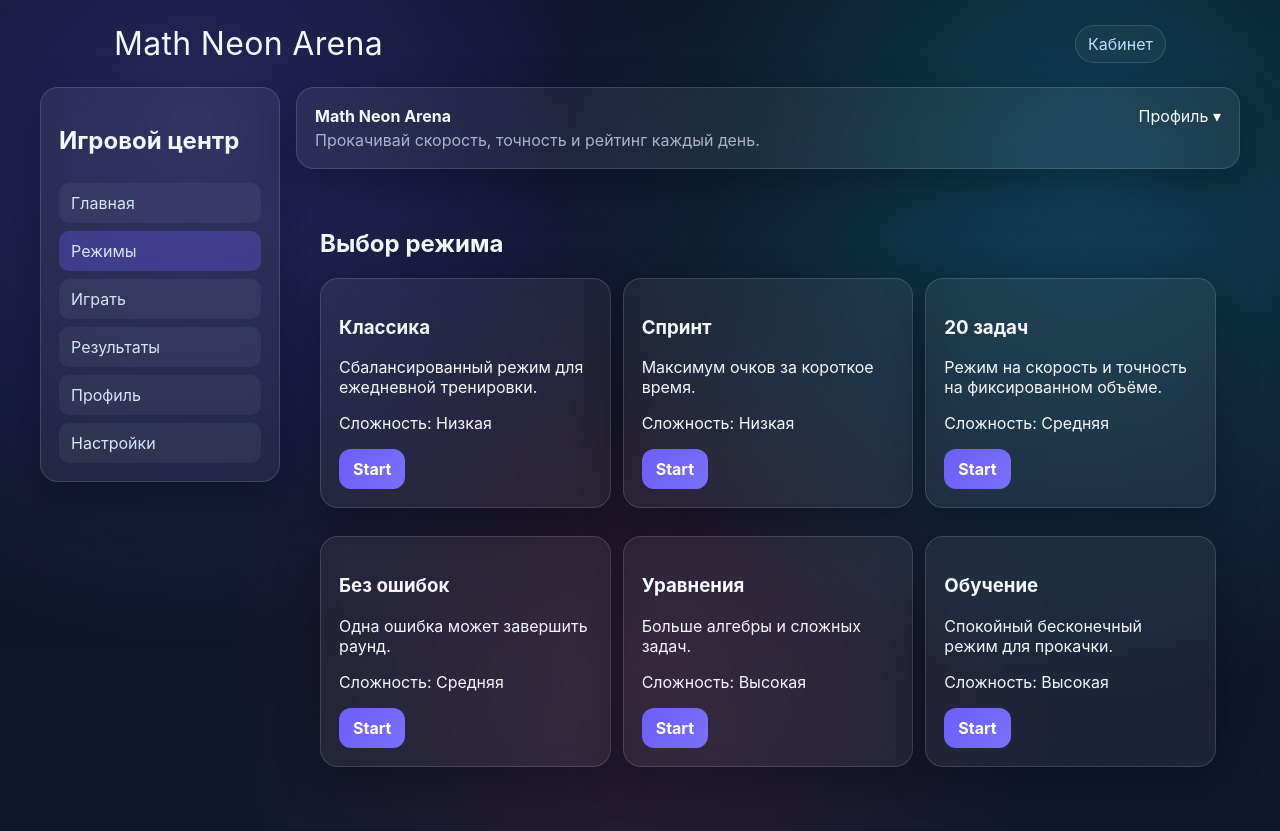
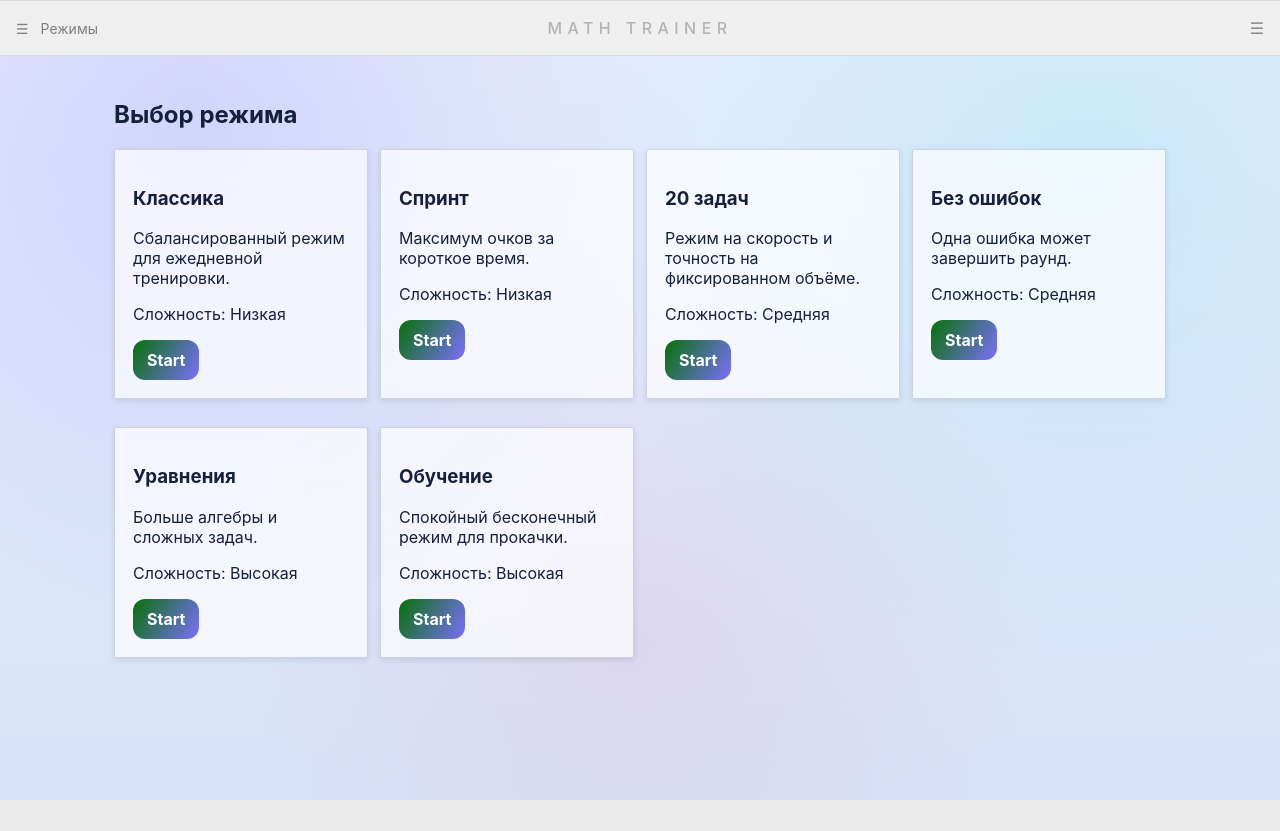
Before and after one commit to pornosirota-prog/math_game, a React (Vite) app in the folder frontend/: page /modes in a window 1280 px wide. After the commit the page ends 800 px from the top, so only its background shows below. Built offline with nearby package versions, Linux system fonts and the light colour scheme; sample sign-in values are in the browser's storage.

Commit message:
Restyle UI to match Math Trainer screenshots

```diff
--- a/frontend/src/App.tsx
+++ b/frontend/src/App.tsx
@@ -34,7 +34,7 @@ const PublicHeader = () => {
   return (
     <header className="layout app-topbar">
       <NavLink className="brand-link" to={token ? '/dashboard' : '/'}>
-        <span className="brand-title">Math Neon Arena</span>
+        <span className="brand-title">MATH TRAINER</span>
       </NavLink>
       <div className="nav-links">
         {!token && <NavLink to="/login">Войти</NavLink>}
@@ -49,32 +49,25 @@ const AppShell = () => {
   const setToken = useAuthStore((s) => s.setToken);
 
   return (
-    <div className="app-shell">
-      <aside className="sidebar card">
-        <h2>Игровой центр</h2>
-        <NavLink to="/dashboard">Главная</NavLink>
+    <div className="trainer-shell">
+      <header className="trainer-toolbar">
+        <nav className="trainer-nav-left">
+          <NavLink to="/dashboard">☰</NavLink>
           <NavLink to="/modes">Режимы</NavLink>
+        </nav>
+        <strong className="trainer-toolbar-title">MATH TRAINER</strong>
+        <details className="profile-dropdown">
+          <summary>☰</summary>
+          <div className="dropdown-menu">
             <NavLink to="/game?mode=classic">Играть</NavLink>
             <NavLink to="/results">Результаты</NavLink>
             <NavLink to="/profile">Профиль</NavLink>
-        <NavLink to="/settings">Настройки</NavLink>
-      </aside>
-      <main className="shell-content">
-        <header className="card shell-header">
-          <div>
-            <strong>Math Neon Arena</strong>
-            <p>Прокачивай скорость, точность и рейтинг каждый день.</p>
-          </div>
-          <details className="profile-dropdown">
-            <summary>Профиль ▾</summary>
-            <div className="dropdown-menu">
-              <NavLink to="/profile">Профиль</NavLink>
-              <NavLink to="/dashboard">Моя статистика</NavLink>
             <NavLink to="/settings">Настройки</NavLink>
             <button type="button" onClick={() => setToken(null)}>Выйти</button>
           </div>
         </details>
       </header>
+      <main className="trainer-main">
         <Outlet />
       </main>
     </div>
--- a/frontend/src/pages/DashboardPage.tsx
+++ b/frontend/src/pages/DashboardPage.tsx
@@ -1,27 +1,37 @@
 import { Link } from 'react-router-dom';
 
 export const DashboardPage = () => (
-  <div className="layout">
-    <section className="card stats-overview-grid">
-      <div className="stat-pill"><span>Уровень</span><strong>12</strong></div>
-      <div className="stat-pill"><span>Рекорд</span><strong>4 860</strong></div>
-      <div className="stat-pill"><span>Точность</span><strong>89%</strong></div>
-      <div className="stat-pill"><span>Серия входов</span><strong>7 дней</strong></div>
+  <div className="layout trainer-dashboard">
+    <section className="trainer-grid3">
+      <article className="card trainer-panel">
+        <div className="vertical-problem">3<br />+ 3<br /><span>6</span></div>
+        <p>This question should be memorized.</p>
+        <p>Review addition table for 3:</p>
+        <div className="small-table">3 + 1 = 4<br />3 + 2 = 5<br />3 + 3 = 6<br />3 + 4 = 7<br />3 + 5 = 8</div>
+      </article>
+      <article className="card trainer-panel trainer-panel-center">
+        <div className="big-number">2<span>%</span></div>
+        <h3>PROGRESS TODAY</h3>
+      </article>
+      <article className="card trainer-panel trainer-panel-center">
+        <div className="big-number">1</div>
+        <h3>SKILL LEVEL</h3>
+        <p>ADDITION&nbsp; 1</p>
+      </article>
     </section>
 
-    <section className="card">
-      <h3>Быстрый старт</h3>
-      <div className="row">
-        <Link className="cta-link" to="/modes">Начать новую игру</Link>
-        <Link className="cta-link secondary" to="/game?mode=classic">Продолжить классику</Link>
-      </div>
+    <section className="trainer-grid2">
+      <article className="card trainer-panel trainer-panel-center">
+        <div className="big-number">16 <span>in Moscow</span></div>
+      </article>
+      <article className="card trainer-panel trainer-panel-center">
+        <div className="time-filter">All <span>Month</span> <span>Week</span></div>
+        <div className="big-number">6</div>
+      </article>
     </section>
 
-    <section className="card quick-grid">
-      <article><h3>Ежедневный челлендж</h3><p>Реши 25 примеров без ошибок (16/25).</p></article>
-      <article><h3>Последние достижения</h3><p>⚡ Быстрые пальцы, 🎯 95% точности.</p></article>
-      <article><h3>Последняя игра</h3><p>Спринт: 3 920 очков, серия x18.</p></article>
-      <article><h3>Лидерборд</h3><p>#24 за неделю, #8 среди друзей.</p></article>
+    <section className="trainer-bottom-cta">
+      <Link className="trainer-play-btn" to="/game?mode=classic">3 QUESTIONS</Link>
     </section>
   </div>
 );
--- a/frontend/src/pages/GamePage.tsx
+++ b/frontend/src/pages/GamePage.tsx
@@ -57,22 +57,14 @@ export const GamePage = () => {
   });
 
   return (
-    <div className="layout math-layout">
-      <section className="card">
-        <h2>{activeMode.title}</h2>
-        <p>{activeMode.description}</p>
-        <div className="hud-grid neon-grid">
-          <div><strong>Score:</strong> {run.score}</div>
-          <div><strong>Combo:</strong> x{run.combo}</div>
-          <div><strong>Tier:</strong> {flow.currentTier}</div>
-          <div><strong>Difficulty:</strong> {Math.round(flow.difficultyScore)}</div>
-          <div><strong>Accuracy:</strong> {percent(flow.accuracyRate)}</div>
-          {typeof run.remainingMs === 'number' && <div><strong>Time:</strong> {(run.remainingMs / 1000).toFixed(1)}s</div>}
+    <div className="layout math-layout trainer-game">
+      <section className="trainer-progress-wrap">
+        <div className="trainer-progress">
+          <div style={{ width: percent(flow.accuracyRate) }} />
         </div>
       </section>
-
       {!isFinished && task && (
-        <div className="card arena-card">
+        <div className="trainer-problem-wrap">
           <div className="prompt">{task.prompt}</div>
           <form onSubmit={onSubmit} className="answer-form">
             <input
@@ -82,10 +74,11 @@ export const GamePage = () => {
               placeholder={isPaused ? 'Игра на паузе' : 'Введите ответ и нажмите Enter'}
               disabled={isPaused}
             />
-            <button type="submit" disabled={isPaused}>Ответить</button>
+            <button type="submit" disabled={isPaused}>✓</button>
           </form>
-          <div className="feedback">{isPaused ? 'Пауза' : lastFeedback}</div>
-          <div className="row">
+          <div className="trainer-qmark">?</div>
+          <div className="feedback">{isPaused ? 'Пауза' : lastFeedback || '\u00A0'}</div>
+          <div className="row trainer-control-row">
             <button type="button" onClick={() => setIsPaused((prev) => !prev)}>{isPaused ? 'Продолжить' : 'Пауза'}</button>
             <button type="button" onClick={goToResults}>Завершить игру</button>
           </div>
@@ -105,14 +98,14 @@ export const GamePage = () => {
         </div>
       )}
 
-      <div className="card stats-overview-grid">
+      <div className="card stats-overview-grid trainer-stats">
         <div className="stat-pill"><span>Уровень</span><strong>{progress.level}</strong></div>
         <div className="stat-pill"><span>Лучший счёт</span><strong>{progress.bestScore}</strong></div>
         <div className="stat-pill"><span>Попыток</span><strong>{attemptHistory.length}</strong></div>
         <div className="stat-pill"><span>Запусков</span><strong>{progress.totalRuns}</strong></div>
       </div>
 
-      <div className="card">
+      <div className="card trainer-board">
         <h3>Client Leaderboard</h3>
         <ol>
           {leaderboard.slice(0, 8).map((entry) => (
--- a/frontend/src/store/settingsStore.ts
+++ b/frontend/src/store/settingsStore.ts
@@ -17,7 +17,7 @@ const defaultSettings = {
   soundEnabled: true,
   musicEnabled: true,
   notificationsEnabled: true,
-  darkThemeEnabled: true
+  darkThemeEnabled: false
 };
 
 const readSettings = () => {
--- a/frontend/src/theme/styles.css
+++ b/frontend/src/theme/styles.css
@@ -1,18 +1,18 @@
 :root {
-  font-family: Inter, system-ui, sans-serif;
-  color: #f5f7ff;
-  background: #0b1020;
-  --bg: #0b1020;
-  --bg-secondary: #11182d;
-  --card: rgba(255, 255, 255, 0.06);
-  --card-border: rgba(255, 255, 255, 0.14);
-  --text-primary: #f5f7ff;
-  --text-secondary: #a9b3c9;
-  --primary: #6d5ef9;
-  --secondary: #22d3ee;
-  --success: #22c55e;
-  --error: #f43f5e;
-  --warning: #f59e0b;
+  font-family: "Inter", "Segoe UI", system-ui, sans-serif;
+  color: #3f444f;
+  background: #ebebeb;
+  --bg: #ebebeb;
+  --bg-secondary: #f1f1f1;
+  --card: #f0f0f0;
+  --card-border: #d8d8d8;
+  --text-primary: #3f444f;
+  --text-secondary: #8d8d8d;
+  --primary: #087109;
+  --secondary: #8f949b;
+  --success: #087109;
+  --error: #dd4e53;
+  --warning: #e5a22f;
 }
 
 body.light-theme {
@@ -29,11 +29,7 @@ body {
   margin: 0;
   min-height: 100vh;
   color: var(--text-primary);
-  background:
-    radial-gradient(circle at 15% 15%, rgba(109, 94, 249, 0.28), transparent 40%),
-    radial-gradient(circle at 85% 20%, rgba(34, 211, 238, 0.24), transparent 42%),
-    radial-gradient(circle at 50% 80%, rgba(244, 63, 94, 0.12), transparent 45%),
-    linear-gradient(180deg, var(--bg) 0%, var(--bg-secondary) 100%);
+  background: linear-gradient(180deg, var(--bg) 0%, var(--bg-secondary) 100%);
 }
 
 body.light-theme {
@@ -44,27 +40,14 @@ body.light-theme {
     linear-gradient(180deg, var(--bg) 0%, var(--bg-secondary) 100%);
 }
 
-body::before {
-  content: '';
-  position: fixed;
-  inset: 0;
-  pointer-events: none;
-  background-image:
-    linear-gradient(rgba(255, 255, 255, 0.03) 1px, transparent 1px),
-    linear-gradient(90deg, rgba(255, 255, 255, 0.03) 1px, transparent 1px);
-  background-size: 38px 38px;
-  opacity: 0.22;
-}
+body::before { display: none; }
 
 a { color: #b9ddff; }
 
 .layout { padding: 24px; max-width: 1100px; margin: 0 auto; position: relative; z-index: 1; }
 
 .app-topbar {
-  display: flex;
-  align-items: center;
-  justify-content: space-between;
-  gap: 12px;
+  display: none;
 }
 
 .brand-title {
@@ -90,23 +73,22 @@ a { color: #b9ddff; }
 .card {
   background: var(--card);
   border: 1px solid var(--card-border);
-  backdrop-filter: blur(10px);
-  border-radius: 18px;
+  border-radius: 2px;
   padding: 18px;
   margin-bottom: 16px;
-  box-shadow: 0 15px 40px rgba(3, 8, 20, 0.35);
+  box-shadow: 0 2px 6px rgba(0, 0, 0, 0.1);
 }
 
 .row { display: flex; gap: 12px; flex-wrap: wrap; }
 
 button {
-  border: none;
+  border: 1px solid #d0d0d0;
   border-radius: 12px;
   padding: 10px 14px;
-  font-weight: 600;
-  color: #f9fafe;
-  background: linear-gradient(120deg, var(--primary), #7b6ffb);
-  box-shadow: 0 8px 24px rgba(109, 94, 249, 0.45);
+  font-weight: 500;
+  color: #4f555e;
+  background: #efefef;
+  box-shadow: none;
   cursor: pointer;
   transition: transform 0.18s ease, box-shadow 0.2s ease, filter 0.2s ease;
 }
@@ -117,8 +99,8 @@ button:active { transform: translateY(1px) scale(0.99); }
 input {
   padding: 12px 14px;
   border-radius: 12px;
-  border: 1px solid rgba(255, 255, 255, 0.2);
-  background: rgba(7, 14, 30, 0.8);
+  border: 1px solid #d8d8d8;
+  background: #f8f8f8;
   color: var(--text-primary);
 }
 
@@ -269,6 +251,53 @@ input:focus {
   z-index: 1;
 }
 
+.trainer-shell { min-height: calc(100vh - 64px); }
+.trainer-toolbar {
+  height: 56px;
+  border-top: 1px solid #d8d8d8;
+  border-bottom: 1px solid #d8d8d8;
+  display: grid;
+  grid-template-columns: 1fr auto 1fr;
+  align-items: center;
+  padding: 0 16px;
+  background: #efefef;
+}
+.trainer-nav-left { display: flex; gap: 12px; align-items: center; }
+.trainer-nav-left a { text-decoration: none; color: #7f7f7f; font-size: 14px; }
+.trainer-toolbar-title { justify-self: center; letter-spacing: 0.34em; color: #b3b3b3; font-weight: 500; }
+.profile-dropdown { justify-self: end; }
+.profile-dropdown summary { list-style: none; color: #8a8a8a; }
+.trainer-main { max-width: 1300px; margin: 0 auto; }
+
+.trainer-game { min-height: calc(100vh - 150px); display: grid; align-content: start; }
+.trainer-progress-wrap { padding-top: 16px; display: flex; justify-content: center; }
+.trainer-progress { width: min(520px, 80%); height: 24px; background: #d8d8d8; }
+.trainer-progress > div { height: 100%; background: #087109; }
+.trainer-problem-wrap { text-align: center; padding-top: 18vh; }
+.trainer-problem-wrap .answer-form { margin-top: 16px; }
+.trainer-problem-wrap .answer-form input { border: none; background: transparent; border-bottom: 1px solid #d3d3d3; border-radius: 0; width: 180px; text-align: center; font-size: 40px; padding: 4px 8px; }
+.trainer-problem-wrap .answer-form button { display: none; }
+.trainer-qmark { font-size: clamp(4rem, 8vw, 7rem); color: #c8c8c8; line-height: 1; margin-top: 6px; }
+.trainer-control-row { justify-content: center; margin-top: 18px; }
+.trainer-stats,
+.trainer-board { display: none; }
+.prompt { font-size: clamp(4rem, 8vw, 7rem); font-weight: 500; }
+
+.trainer-dashboard { max-width: 1280px; }
+.trainer-grid3 { display: grid; grid-template-columns: repeat(3, minmax(0, 1fr)); gap: 24px; }
+.trainer-grid2 { display: grid; grid-template-columns: repeat(2, minmax(0, 1fr)); gap: 24px; }
+.trainer-panel { min-height: 320px; text-align: center; display: grid; align-content: center; justify-items: center; color: #797979; }
+.trainer-panel-center h3 { margin: 0; letter-spacing: 0.12em; font-weight: 500; }
+.vertical-problem { font-size: 48px; line-height: 1.05; color: #6b6b6b; margin-bottom: 12px; }
+.vertical-problem span { color: #087109; }
+.small-table { font-family: monospace; border: 1px solid #d8d8d8; padding: 8px 14px; background: #ececec; }
+.big-number { font-size: 58px; color: #171717; }
+.big-number span { font-size: 36px; color: #a8a8a8; }
+.time-filter { border: 1px solid #d4d4d4; display: inline-flex; gap: 12px; padding: 8px 14px; margin-bottom: 24px; color: #a7a7a7; }
+.time-filter span { color: #b8b8b8; }
+.trainer-bottom-cta { position: fixed; left: 0; right: 0; bottom: 0; border-top: 1px solid #d8d8d8; background: rgba(239, 239, 239, 0.96); padding: 12px; display: flex; justify-content: center; }
+.trainer-play-btn { background: #087109; color: #fff; border-radius: 999px; text-decoration: none; letter-spacing: 0.18em; padding: 14px 40px; font-weight: 600; }
+
 .sidebar {
   display: grid;
   align-content: start;
```
Lines whose indentation alone changed are shown as unchanged.
